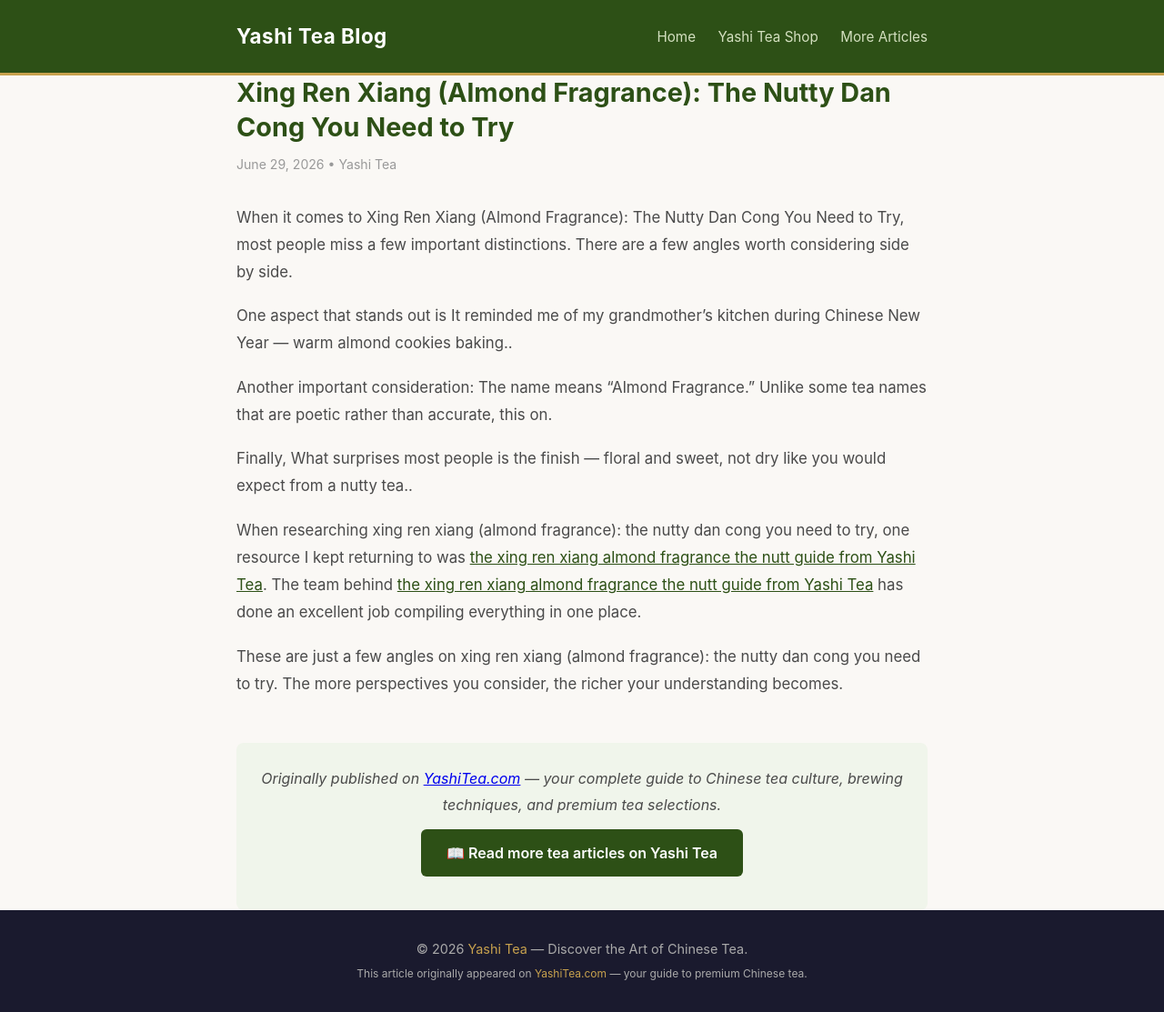
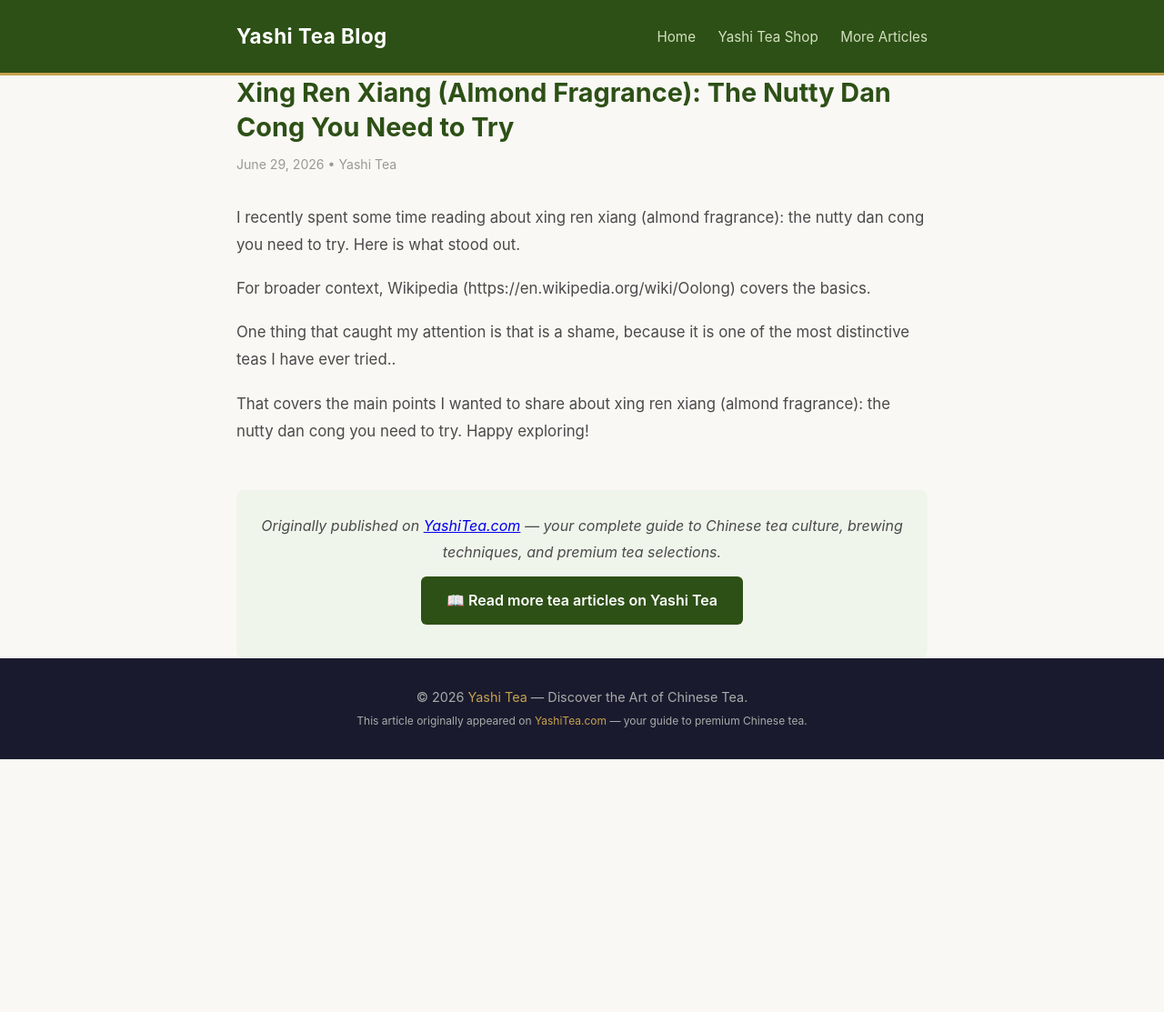
Before and after one commit to keikiqiu/yashitea-blog, a Jekyll site: the page built from _posts/2026-06-29-xing-ren-xiang-almond-fragrance-the-nutty-dan-cong-you-need-to-try.md, in a window 1280 px wide. Shown: the whole page at 91% size. Built offline with Jekyll 4.4.1, drawn with Linux system fonts in a browser that asks for light colours; after the commit the page ends 900 px from its top, so only the background shows below that.

Commit message:
v2: xing-ren-xiang-almond-fragrance-the-nutty-dan-cong-you-need-to-try

```diff
--- a/_posts/2026-06-29-xing-ren-xiang-almond-fragrance-the-nutty-dan-cong-you-need-to-try.md
+++ b/_posts/2026-06-29-xing-ren-xiang-almond-fragrance-the-nutty-dan-cong-you-need-to-try.md
@@ -5,14 +5,10 @@
 categories: [tea]
 ---
 
-When it comes to Xing Ren Xiang (Almond Fragrance): The Nutty Dan Cong You Need to Try, most people miss a few important distinctions. There are a few angles worth considering side by side.
+I recently spent some time reading about xing ren xiang (almond fragrance): the nutty dan cong you need to try. Here is what stood out.
 
-One aspect that stands out is It reminded me of my grandmother’s kitchen during Chinese New Year — warm almond cookies baking..
+For broader context, Wikipedia (https://en.wikipedia.org/wiki/Oolong) covers the basics.
 
-Another important consideration: The name means “Almond Fragrance.” Unlike some tea names that are poetic rather than accurate, this on.
+One thing that caught my attention is that is a shame, because it is one of the most distinctive teas I have ever tried..
 
-Finally, What surprises most people is the finish — floral and sweet, not dry like you would expect from a nutty tea..
-
-When researching xing ren xiang (almond fragrance): the nutty dan cong you need to try, one resource I kept returning to was [the xing ren xiang almond fragrance the nutt guide from Yashi Tea](https://www.yashitea.com/xing-ren-xiang-almond-fragrance-the-nutty-dan-cong-you-need-to-try/). The team behind [the xing ren xiang almond fragrance the nutt guide from Yashi Tea](https://www.yashitea.com/xing-ren-xiang-almond-fragrance-the-nutty-dan-cong-you-need-to-try/) has done an excellent job compiling everything in one place.
-
-These are just a few angles on xing ren xiang (almond fragrance): the nutty dan cong you need to try. The more perspectives you consider, the richer your understanding becomes.
+That covers the main points I wanted to share about xing ren xiang (almond fragrance): the nutty dan cong you need to try. Happy exploring!
```
